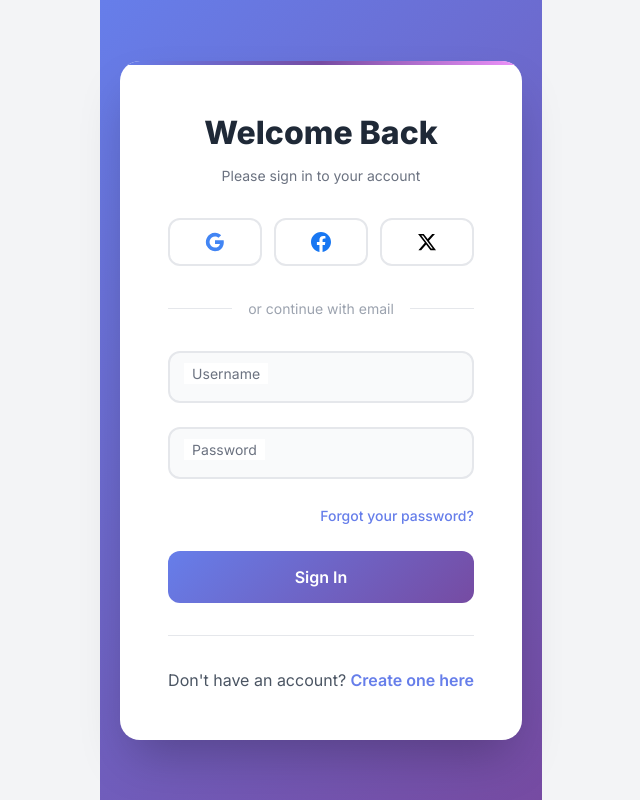
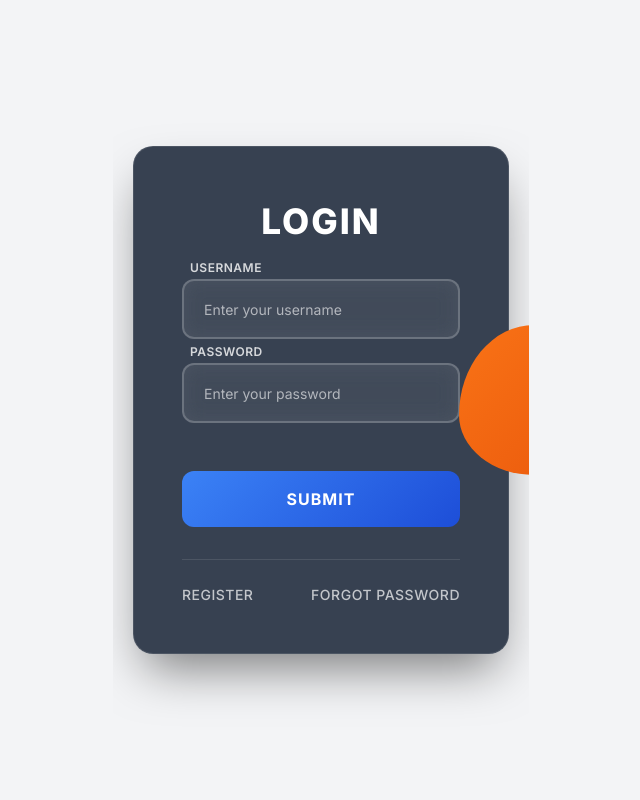
Before and after one commit to Telvin088/Homeway_final, a Django app: page /login/ in a window 1280 px wide. Shown: the whole page, without its empty margins (319-959 px from the left). Run offline with Django 5.2, Linux system fonts and the light colour scheme; some libraries are stand-ins or nearby versions.

Commit message:
Checkpoint before assistant change: Improve the appearance of the login page by updating colors and styles
Adjusts the styling of the login page template (login.html) to match the signup template, updating colors, fonts, and background.

Replit-Commit-Author: Assistant

```diff
--- a/homeway/authentication/templates/authentication/login.html
+++ b/homeway/authentication/templates/authentication/login.html
@@ -1,104 +1,54 @@
-
 {% extends "authentication/base.html" %}
 {% load widget_tweaks %}
 {% block title %}Login{% endblock %}
 {% block content %}
 <style>
     .login-container {
-        background: linear-gradient(135deg, #667eea 0%, #764ba2 100%);
         min-height: 100vh;
         display: flex;
         align-items: center;
         justify-content: center;
         padding: 20px;
-    }
-
-    .login-card {
-        background: white;
-        border-radius: 20px;
-        box-shadow: 0 25px 50px -12px rgba(0, 0, 0, 0.25);
-        padding: 3rem;
-        width: 100%;
-        max-width: 450px;
         position: relative;
         overflow: hidden;
     }
 
-    .login-card::before {
+    .login-container::before,
+    .login-container::after {
         content: '';
         position: absolute;
-        top: 0;
-        left: 0;
-        right: 0;
-        height: 4px;
-        background: linear-gradient(90deg, #667eea, #764ba2, #f093fb);
+        border-radius: 50%;
+        z-index: 1;
     }
 
-    .form-group {
-        position: relative;
-        margin-bottom: 1.5rem;
+
+
+
+    .login-card {
+        background: rgba(45, 55, 72, 0.95);
+        backdrop-filter: blur(10px);
+        border: 1px solid rgba(255, 255, 255, 0.1);
+        border-radius: 20px;
+        box-shadow: 0 25px 50px -12px rgba(0, 0, 0, 0.5);
+        padding: 3rem;
+        width: 100%;
+        max-width: 450px;
+        z-index: 2;
+        display: flex;
+        flex-direction: column;
+        align-items: center;
     }
 
-    .form-input {
-        width: 100%;
-        padding: 12px 16px;
-        border: 2px solid #e5e7eb;
-        border-radius: 12px;
-        font-size: 16px;
-        transition: all 0.3s ease;
-        background: #f9fafb;
-    }
-
-    .form-input:focus {
-        outline: none;
-        border-color: #667eea;
-        background: white;
-        box-shadow: 0 0 0 3px rgba(102, 126, 234, 0.1);
-    }
-
-    .form-label {
+    .character-illustration {
         position: absolute;
-        left: 16px;
-        top: 12px;
-        background: white;
-        padding: 0 8px;
-        color: #6b7280;
-        font-size: 14px;
-        transition: all 0.3s ease;
-        pointer-events: none;
-    }
-
-    .form-input:focus + .form-label,
-    .form-input:not(:placeholder-shown) + .form-label {
-        top: -8px;
-        left: 12px;
-        font-size: 12px;
-        color: #667eea;
-        font-weight: 600;
-    }
-
-    .login-btn {
-        width: 100%;
-        background: linear-gradient(135deg, #667eea 0%, #764ba2 100%);
-        color: white;
-        border: none;
-        padding: 14px 24px;
-        border-radius: 12px;
-        font-size: 16px;
-        font-weight: 600;
-        cursor: pointer;
-        transition: all 0.3s ease;
-        position: relative;
-        overflow: hidden;
-    }
-
-    .login-btn:hover {
-        transform: translateY(-2px);
-        box-shadow: 0 10px 25px -5px rgba(102, 126, 234, 0.4);
-    }
-
-    .login-btn:active {
-        transform: translateY(0);
+        right: -80px;
+        top: 50%;
+        transform: translateY(-50%);
+        width: 150px;
+        height: 150px;
+        background: linear-gradient(135deg, #f97316 0%, #ea580c 100%);
+        border-radius: 50% 50% 50% 50% / 60% 60% 40% 40%;
+        z-index: 3;
     }
 
     .welcome-text {
@@ -107,202 +57,186 @@
     }
 
     .welcome-title {
-        font-size: 2rem;
+        font-size: 2.2rem;
         font-weight: 800;
-        color: #1f2937;
-        margin-bottom: 0.5rem;
+        color: white;
+        text-transform: uppercase;
+        letter-spacing: 2px;
     }
 
-    .welcome-subtitle {
-        color: #6b7280;
+    .form-group {
+        position: relative;
+        margin-bottom: 1.5rem;
+        width: 100%;
+    }
+
+    .form-label {
+        position: absolute;
+        left: 0px;
+        top: -20px;
+        padding: 0 8px;
+        color: rgba(255, 255, 255, 0.8);
+        font-size: 12px;
+        font-weight: 600;
+        text-transform: uppercase;
+        letter-spacing: 0.5px;
+    }
+
+    .form-input {
+        width: 100%;
+        padding: 16px 20px;
+        border: 2px solid rgba(255, 255, 255, 0.2);
+        border-radius: 12px;
+        font-size: 16px;
+        background: rgba(255, 255, 255, 0.1);
+        color: white;
+        backdrop-filter: blur(10px);
+        transition: all 0.3s ease;
+    }
+
+    .form-input:first-child {
+        margin-bottom: 20px;
+    }
+
+    .form-input::placeholder {
+        color: rgba(255, 255, 255, 0.6);
         font-size: 14px;
     }
 
-    .divider {
-        display: flex;
-        align-items: center;
-        margin: 2rem 0;
+    .form-input:focus {
+        outline: none;
+        border-color: #3b82f6;
+        background: rgba(255, 255, 255, 0.15);
+        box-shadow: 0 0 0 3px rgba(59, 130, 246, 0.2);
     }
 
-    .divider-line {
-        flex: 1;
-        height: 1px;
-        background: #e5e7eb;
+    .login-btn {
+        width: 100%;
+        background: linear-gradient(135deg, #3b82f6 0%, #1d4ed8 100%);
+        color: white;
+        border: none;
+        padding: 16px 24px;
+        border-radius: 12px;
+        font-size: 16px;
+        font-weight: 700;
+        cursor: pointer;
+        transition: all 0.3s ease;
+        text-transform: uppercase;
+        letter-spacing: 1px;
+        margin-top: 1.5rem;
     }
 
-    .divider-text {
-        padding: 0 1rem;
-        color: #9ca3af;
-        font-size: 14px;
+    .login-btn:hover {
+        transform: translateY(-2px);
+        box-shadow: 0 15px 35px -5px rgba(59, 130, 246, 0.4);
     }
 
-    .social-login {
+    .bottom-links {
         display: flex;
-        gap: 12px;
-        margin-bottom: 1.5rem;
+        justify-content: space-between;
+        margin-top: 2rem;
+        width: 100%;
+        padding-top: 1.5rem;
+        border-top: 1px solid rgba(255, 255, 255, 0.1);
     }
 
-    .social-btn {
-        flex: 1;
-        padding: 12px;
-        border: 2px solid #e5e7eb;
-        background: white;
-        border-radius: 12px;
-        cursor: pointer;
-        transition: all 0.3s ease;
-        display: flex;
-        align-items: center;
-        justify-content: center;
-    }
-
-    .social-btn:hover {
-        border-color: #667eea;
-        transform: translateY(-1px);
-        box-shadow: 0 5px 15px -5px rgba(0, 0, 0, 0.1);
-    }
-
-    .forgot-password {
-        text-align: right;
-        margin-top: 0.5rem;
-    }
-
-    .forgot-password a {
-        color: #667eea;
+    .bottom-links a {
+        color: rgba(255, 255, 255, 0.7);
         text-decoration: none;
         font-size: 14px;
         font-weight: 500;
+        text-transform: uppercase;
+        letter-spacing: 0.5px;
+        transition: color 0.3s ease;
     }
 
-    .forgot-password a:hover {
-        text-decoration: underline;
-    }
-
-    .signup-link {
-        text-align: center;
-        margin-top: 2rem;
-        padding-top: 2rem;
-        border-top: 1px solid #e5e7eb;
-    }
-
-    .signup-link a {
-        color: #667eea;
-        text-decoration: none;
-        font-weight: 600;
-    }
-
-    .signup-link a:hover {
-        text-decoration: underline;
+    .bottom-links a:hover {
+        color: #3b82f6;
     }
 
     .error-message {
-        background: #fef2f2;
-        border: 1px solid #fecaca;
-        color: #dc2626;
+        background: rgba(239, 68, 68, 0.2);
+        border: 1px solid rgba(239, 68, 68, 0.3);
+        color: #fca5a5;
         padding: 12px 16px;
         border-radius: 8px;
         margin-bottom: 1rem;
         font-size: 14px;
+        backdrop-filter: blur(10px);
     }
 
-    .icon {
-        width: 20px;
-        height: 20px;
+    @media (max-width: 768px) {
+        .character-illustration {
+            display: none;
+        }
+
+        .login-card {
+            margin: 0 10px;
+            padding: 2rem;
+        }
+
+        .welcome-title {
+            font-size: 2rem;
+        }
     }
 </style>
 
 <div class="login-container">
+    <div class="character-illustration"></div>
+
     <div class="login-card">
         <div class="welcome-text">
-            <h1 class="welcome-title">Welcome Back</h1>
-            <p class="welcome-subtitle">Please sign in to your account</p>
+            <h1 class="welcome-title">LOGIN</h1>
         </div>
 
-        <!-- Social Login Options -->
-        <div class="social-login">
-            <button class="social-btn">
-                <svg class="icon" viewBox="0 0 24 24" fill="#4285F4">
-                    <path d="M22.56 12.25c0-.78-.07-1.53-.2-2.25H12v4.26h5.92c-.26 1.37-1.04 2.53-2.21 3.31v2.77h3.57c2.08-1.92 3.28-4.74 3.28-8.09z"/>
-                    <path d="M12 23c2.97 0 5.46-.98 7.28-2.66l-3.57-2.77c-.98.66-2.23 1.06-3.71 1.06-2.86 0-5.29-1.93-6.16-4.53H2.18v2.84C3.99 20.53 7.7 23 12 23z"/>
-                    <path d="M5.84 14.09c-.22-.66-.35-1.36-.35-2.09s.13-1.43.35-2.09V7.07H2.18C1.43 8.55 1 10.22 1 12s.43 3.45 1.18 4.93l2.85-2.22.81-.62z"/>
-                    <path d="M12 5.38c1.62 0 3.06.56 4.21 1.64l3.15-3.15C17.45 2.09 14.97 1 12 1 7.7 1 3.99 3.47 2.18 7.07l3.66 2.84c.87-2.6 3.3-4.53 6.16-4.53z"/>
-                </svg>
-            </button>
-            <button class="social-btn">
-                <svg class="icon" viewBox="0 0 24 24" fill="#1877F2">
-                    <path d="M24 12.073c0-6.627-5.373-12-12-12s-12 5.373-12 12c0 5.99 4.388 10.954 10.125 11.854v-8.385H7.078v-3.47h3.047V9.43c0-3.007 1.792-4.669 4.533-4.669 1.312 0 2.686.235 2.686.235v2.953H15.83c-1.491 0-1.956.925-1.956 1.874v2.25h3.328l-.532 3.47h-2.796v8.385C19.612 23.027 24 18.062 24 12.073z"/>
-                </svg>
-            </button>
-            <button class="social-btn">
-                <svg class="icon" viewBox="0 0 24 24" fill="#000">
-                    <path d="M18.244 2.25h3.308l-7.227 8.26 8.502 11.24H16.17l-5.214-6.817L4.99 21.75H1.68l7.73-8.835L1.254 2.25H8.08l4.713 6.231zm-1.161 17.52h1.833L7.084 4.126H5.117z"/>
-                </svg>
-            </button>
-        </div>
-
-        <div class="divider">
-            <div class="divider-line"></div>
-            <span class="divider-text">or continue with email</span>
-            <div class="divider-line"></div>
-        </div>
-
-        <!-- Error Messages -->
         {% if form.non_field_errors %}
             <div class="error-message">
                 {{ form.non_field_errors.0 }}
             </div>
         {% endif %}
 
-        <!-- Login Form -->
-        <form method="post" class="space-y-6">
+        <form method="post" style="width: 100%;">
             {% csrf_token %}
 
             <div class="form-group">
+                <label class="form-label">Username</label>
                 <input
                     type="text"
                     name="username"
                     class="form-input"
-                    placeholder=" "
+                    placeholder="Enter your username"
                     value="{{ form.username.value|default:'' }}"
                     required
                 >
-                <label class="form-label">Username</label>
                 {% if form.username.errors %}
-                    <div class="error-message mt-2">
+                    <div class="error-message" style="margin-top: 0.5rem;">
                         {{ form.username.errors.0 }}
                     </div>
                 {% endif %}
             </div>
 
             <div class="form-group">
+                <label class="form-label">Password</label>
                 <input
                     type="password"
                     name="password"
                     class="form-input"
-                    placeholder=" "
+                    placeholder="Enter your password"
                     required
                 >
-                <label class="form-label">Password</label>
                 {% if form.password.errors %}
-                    <div class="error-message mt-2">
+                    <div class="error-message" style="margin-top: 0.5rem;">
                         {{ form.password.errors.0 }}
                     </div>
                 {% endif %}
             </div>
 
-            <div class="forgot-password">
-                <a href="#">Forgot your password?</a>
-            </div>
-
-            <button type="submit" class="login-btn">
-                Sign In
-            </button>
+            <button type="submit" class="login-btn">Submit</button>
         </form>
 
-        <div class="signup-link">
-            <p class="text-gray-600">
-                Don't have an account?
-                <a href="{% url 'signup' %}">Create one here</a>
-            </p>
+        <div class="bottom-links">
+            <a href="{% url 'signup' %}">Register</a>
+            <a href="#">Forgot Password</a>
         </div>
     </div>
 </div>
```
